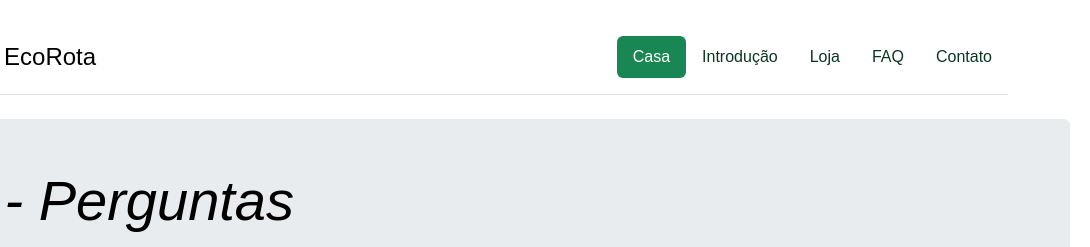
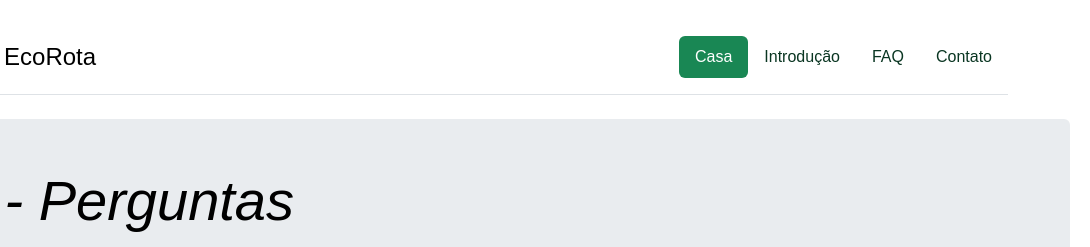
Before and after one commit to raisszsa/TrabalhoHTML, a plain HTML site: page faq.html in a window 1280 px wide. Shown: the top 247 px of the page, 190-1280 px from the left. Drawn offline with nearby package versions, Linux system fonts and the light colour scheme.

Commit message:
Update faq.html

```diff
--- a/faq.html
+++ b/faq.html
@@ -10,7 +10,7 @@
 </head>
 <body id="topo">
        <!-- menu interagível -->
-  <div class="container "> <header class="d-flex flex-wrap justify-content-center py-3 mb-4 border-bottom"> <a href="index.html" class="d-flex align-items-center mb-3 mb-md-0 me-md-auto link-body-emphasis text-decoration-none"> <svg class="bi me-2" width="40" height="32" aria-hidden="true"><use xlink:href="#bootstrap"></use></svg> <span class="fs-4">Rede EcoRota</span> </a> <ul class="nav nav-pills"> <li class="nav-item"><a href="index.html" class="nav-link active bg-success text-white" aria-current="page">Casa</a></li> <li class="nav-item "><a href="sobre.html" class="nav-link text-success-emphasis">Introdução</a></li> <li class="nav-item"><a href="loja.html" class="nav-link text-success-emphasis">Loja</a></li> <li class="nav-item"><a href="faq.html" class="nav-link text-success-emphasis">FAQ</a></li> <li class="nav-item"><a href="contato.html" class="nav-link text-success-emphasis">Contato</a></li> </ul> </header> </div>
+  <div class="container "> <header class="d-flex flex-wrap justify-content-center py-3 mb-4 border-bottom"> <a href="index.html" class="d-flex align-items-center mb-3 mb-md-0 me-md-auto link-body-emphasis text-decoration-none"> <svg class="bi me-2" width="40" height="32" aria-hidden="true"><use xlink:href="#bootstrap"></use></svg> <span class="fs-4">Rede EcoRota</span> </a> <ul class="nav nav-pills"> <li class="nav-item"><a href="index.html" class="nav-link active bg-success text-white" aria-current="page">Casa</a></li> <li class="nav-item "><a href="sobre.html" class="nav-link text-success-emphasis">Introdução</a></li> <li class="nav-item"><li class="nav-item"><a href="faq.html" class="nav-link text-success-emphasis">FAQ</a></li> <li class="nav-item"><a href="contato.html" class="nav-link text-success-emphasis">Contato</a></li> </ul> </header> </div>
 
     <div class="p-4 p-md-5 mb-4 rounded text-body-emphasis bg-body-secondary"> <div class="col-lg-6 px-0"> <h1 class="display-4 fst-italic">FAQ - Perguntas Frequentes</h1> <p class="lead my-3">Confira as perguntas mais frequentes sobre nosso projeto e serviços.</p> <p class="lead mb-0"> </div> </div>
 
```
